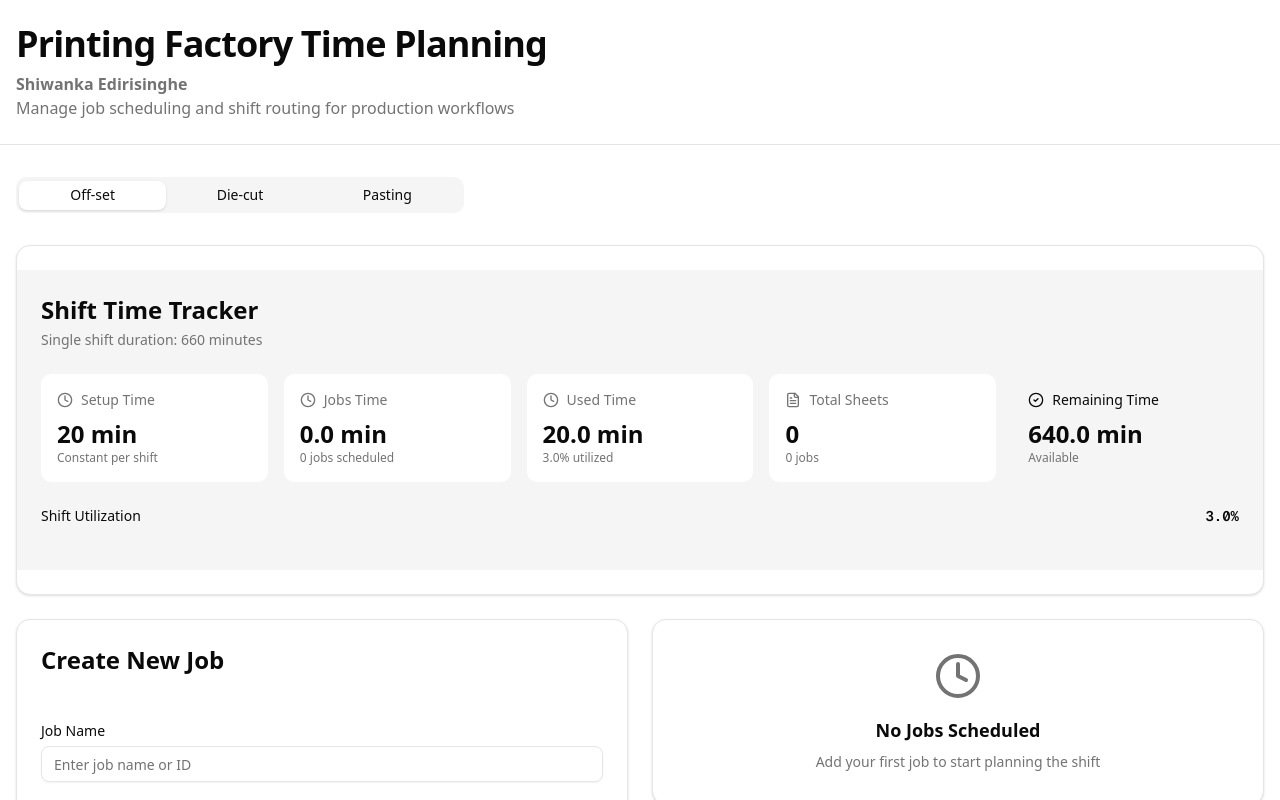
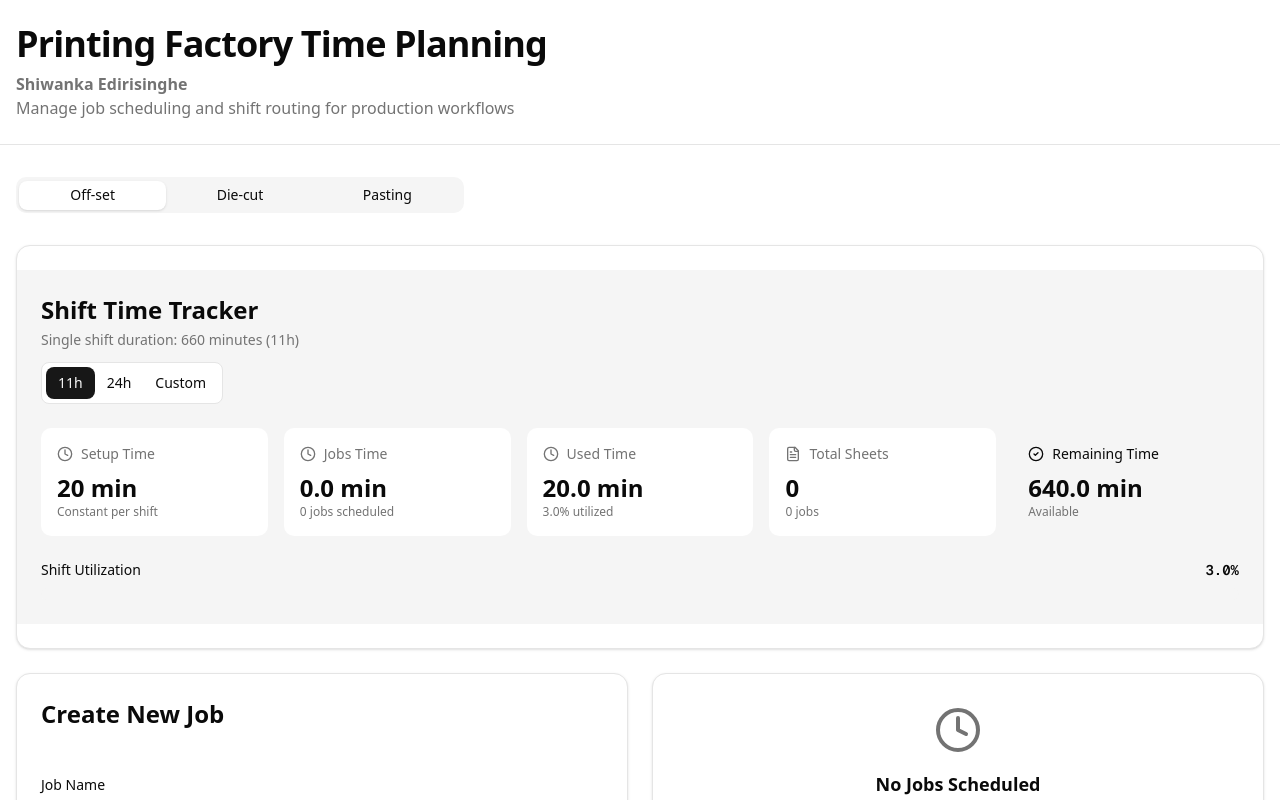
Before and after one commit to antiloger/printing-factory-system, a Next.js app: page / in a window 1280 px wide. Shown: the top 800 px of the page. Built offline with nearby package versions, Linux system fonts and the light colour scheme.

Commit message:
custome shifting time

```diff
--- a/src/app/page.tsx
+++ b/src/app/page.tsx
@@ -30,6 +30,7 @@ export default function PrintingFactoryPage() {
   const [dieCutJobs, setDieCutJobs] = useState<Job[]>([])
   const [pastingJobs, setPastingJobs] = useState<Job[]>([])
   const [activeTab, setActiveTab] = useState("offset")
+  const [shiftDuration, setShiftDuration] = useState<number>(SHIFT_DURATION)
 
   const currentJobs = activeTab === "offset" ? offsetJobs : activeTab === "die-cut" ? dieCutJobs : pastingJobs
   const setupTime =
@@ -37,7 +38,7 @@ export default function PrintingFactoryPage() {
 
   const totalJobsTime = currentJobs.reduce((sum, job) => sum + job.totalJobTime, 0)
   const totalSheetCount = currentJobs.reduce((sum, job) => sum + job.sheetCount, 0)
-  const remainingShiftTime = SHIFT_DURATION - setupTime - totalJobsTime
+  const remainingShiftTime = shiftDuration - setupTime - totalJobsTime
 
   const handleAddJob = (job: Omit<Job, "id">) => {
     const newJob = {
@@ -109,7 +110,8 @@ export default function PrintingFactoryPage() {
               totalJobsTime={totalJobsTime}
               remainingShiftTime={remainingShiftTime}
               setupTime={setupTime}
-              shiftDuration={SHIFT_DURATION}
+              shiftDuration={shiftDuration}
+              onShiftDurationChange={setShiftDuration}
               jobCount={currentJobs.length}
               totalSheetCount={totalSheetCount}
               onClearShift={handleClearShift}
@@ -132,7 +134,8 @@ export default function PrintingFactoryPage() {
               totalJobsTime={totalJobsTime}
               remainingShiftTime={remainingShiftTime}
               setupTime={setupTime}
-              shiftDuration={SHIFT_DURATION}
+              shiftDuration={shiftDuration}
+              onShiftDurationChange={setShiftDuration}
               jobCount={currentJobs.length}
               totalSheetCount={totalSheetCount}
               onClearShift={handleClearShift}
@@ -155,7 +158,8 @@ export default function PrintingFactoryPage() {
               totalJobsTime={totalJobsTime}
               remainingShiftTime={remainingShiftTime}
               setupTime={setupTime}
-              shiftDuration={SHIFT_DURATION}
+              shiftDuration={shiftDuration}
+              onShiftDurationChange={setShiftDuration}
               jobCount={currentJobs.length}
               totalSheetCount={totalSheetCount}
               onClearShift={handleClearShift}
--- a/src/components/default/shift-tracker.tsx
+++ b/src/components/default/shift-tracker.tsx
@@ -1,7 +1,9 @@
 "use client"
 
+import { useState } from "react"
 import { Button } from "@/components/ui/button"
 import { Card } from "@/components/ui/card"
+import { Input } from "@/components/ui/input"
 import { AlertCircle, CheckCircle2, Clock, Trash2, FileText } from "lucide-react"
 import {
   AlertDialog,
@@ -14,12 +16,19 @@ import {
   AlertDialogTitle,
   AlertDialogTrigger,
 } from "@/components/ui/alert-dialog"
+import {
+  SHIFT_DURATION_PRESETS,
+  MIN_SHIFT_DURATION,
+  MAX_SHIFT_DURATION,
+  formatShiftDuration,
+} from "@/lib/constants"
 
 interface ShiftTrackerProps {
   totalJobsTime: number
   remainingShiftTime: number
   setupTime: number
   shiftDuration: number
+  onShiftDurationChange: (minutes: number) => void
   jobCount: number
   totalSheetCount: number
   onClearShift: () => void
@@ -31,11 +40,47 @@ export function ShiftTracker({
   remainingShiftTime,
   setupTime,
   shiftDuration,
+  onShiftDurationChange,
   jobCount,
   totalSheetCount,
   onClearShift,
   isPasting = false,
 }: ShiftTrackerProps) {
+  const [isCustom, setIsCustom] = useState(
+    () => !SHIFT_DURATION_PRESETS.some((preset) => preset.value === shiftDuration),
+  )
+  const [customValue, setCustomValue] = useState(String(shiftDuration))
+
+  const handlePresetSelect = (minutes: number) => {
+    setIsCustom(false)
+    setCustomValue(String(minutes))
+    onShiftDurationChange(minutes)
+  }
+
+  const handleCustomSelect = () => {
+    setIsCustom(true)
+    setCustomValue(String(shiftDuration))
+  }
+
+  const handleCustomChange = (value: string) => {
+    setCustomValue(value)
+    const minutes = Number(value)
+    if (value !== "" && Number.isFinite(minutes) && minutes >= MIN_SHIFT_DURATION && minutes <= MAX_SHIFT_DURATION) {
+      onShiftDurationChange(minutes)
+    }
+  }
+
+  const handleCustomBlur = () => {
+    const minutes = Number(customValue)
+    if (customValue === "" || !Number.isFinite(minutes) || minutes < MIN_SHIFT_DURATION) {
+      setCustomValue(String(shiftDuration))
+      return
+    }
+    const clamped = Math.min(minutes, MAX_SHIFT_DURATION)
+    setCustomValue(String(clamped))
+    onShiftDurationChange(clamped)
+  }
+
   const usedTime = setupTime + totalJobsTime
   const utilizationPercentage = (usedTime / shiftDuration) * 100
   const isOverCapacity = remainingShiftTime < 0
@@ -49,10 +94,51 @@ export function ShiftTracker({
   return (
     <Card className="overflow-hidden">
       <div className="bg-accent p-6">
-        <div className="mb-6 flex items-start justify-between">
+        <div className="mb-6 flex flex-wrap items-start justify-between gap-4">
           <div>
             <h2 className="text-2xl font-bold text-foreground">Shift Time Tracker</h2>
-            <p className="mt-1 text-sm text-muted-foreground">Single shift duration: {shiftDuration} minutes</p>
+            <p className="mt-1 text-sm text-muted-foreground">
+              Single shift duration: {shiftDuration} minutes ({formatShiftDuration(shiftDuration)})
+            </p>
+            <div className="mt-3 flex flex-wrap items-center gap-2">
+              <div className="inline-flex rounded-md border border-border bg-card p-1">
+                {SHIFT_DURATION_PRESETS.map((preset) => (
+                  <Button
+                    key={preset.value}
+                    type="button"
+                    size="sm"
+                    variant={!isCustom && shiftDuration === preset.value ? "default" : "ghost"}
+                    onClick={() => handlePresetSelect(preset.value)}
+                  >
+                    {preset.label}
+                  </Button>
+                ))}
+                <Button
+                  type="button"
+                  size="sm"
+                  variant={isCustom ? "default" : "ghost"}
+                  onClick={handleCustomSelect}
+                >
+                  Custom
+                </Button>
+              </div>
+              {isCustom && (
+                <div className="flex items-center gap-2">
+                  <Input
+                    type="number"
+                    min={MIN_SHIFT_DURATION}
+                    max={MAX_SHIFT_DURATION}
+                    step={1}
+                    value={customValue}
+                    onChange={(e) => handleCustomChange(e.target.value)}
+                    onBlur={handleCustomBlur}
+                    className="h-8 w-28 bg-card"
+                    aria-label="Custom shift duration in minutes"
+                  />
+                  <span className="text-sm text-muted-foreground">min</span>
+                </div>
+              )}
+            </div>
           </div>
           {jobCount > 0 && (
             <AlertDialog>
--- a/src/lib/constants.ts
+++ b/src/lib/constants.ts
@@ -1,5 +1,20 @@
 // Shift Configuration
-export const SHIFT_DURATION = 660 // minutes
+export const SHIFT_DURATION = 660 // minutes (default: 11 hours)
+
+export const SHIFT_DURATION_PRESETS = [
+  { label: "11h", value: 660 },
+  { label: "24h", value: 1440 },
+] as const
+
+export const MIN_SHIFT_DURATION = 1 // minutes
+export const MAX_SHIFT_DURATION = 1440 // minutes (24 hours)
+
+export function formatShiftDuration(minutes: number): string {
+  const hours = Math.floor(minutes / 60)
+  const mins = Math.round(minutes % 60)
+  if (hours === 0) return `${mins}m`
+  return mins === 0 ? `${hours}h` : `${hours}h ${mins}m`
+}
 
 export const SETUP_TIME_OFFSET = 20 // minutes (constant per shift for Off-set)
 export const SETUP_TIME_DIECUT = 15 // minutes (constant per shift for Die-cut)
```
